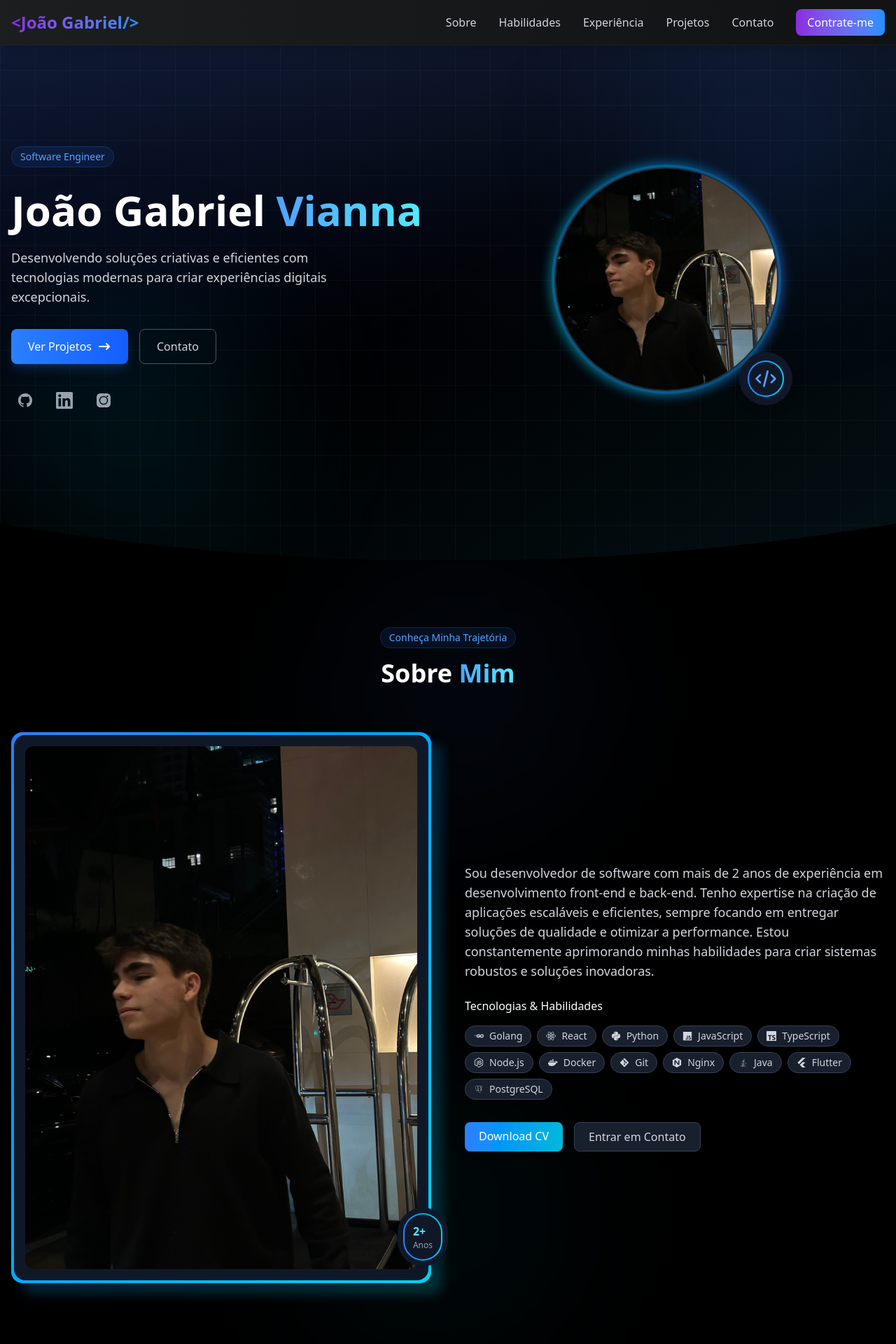
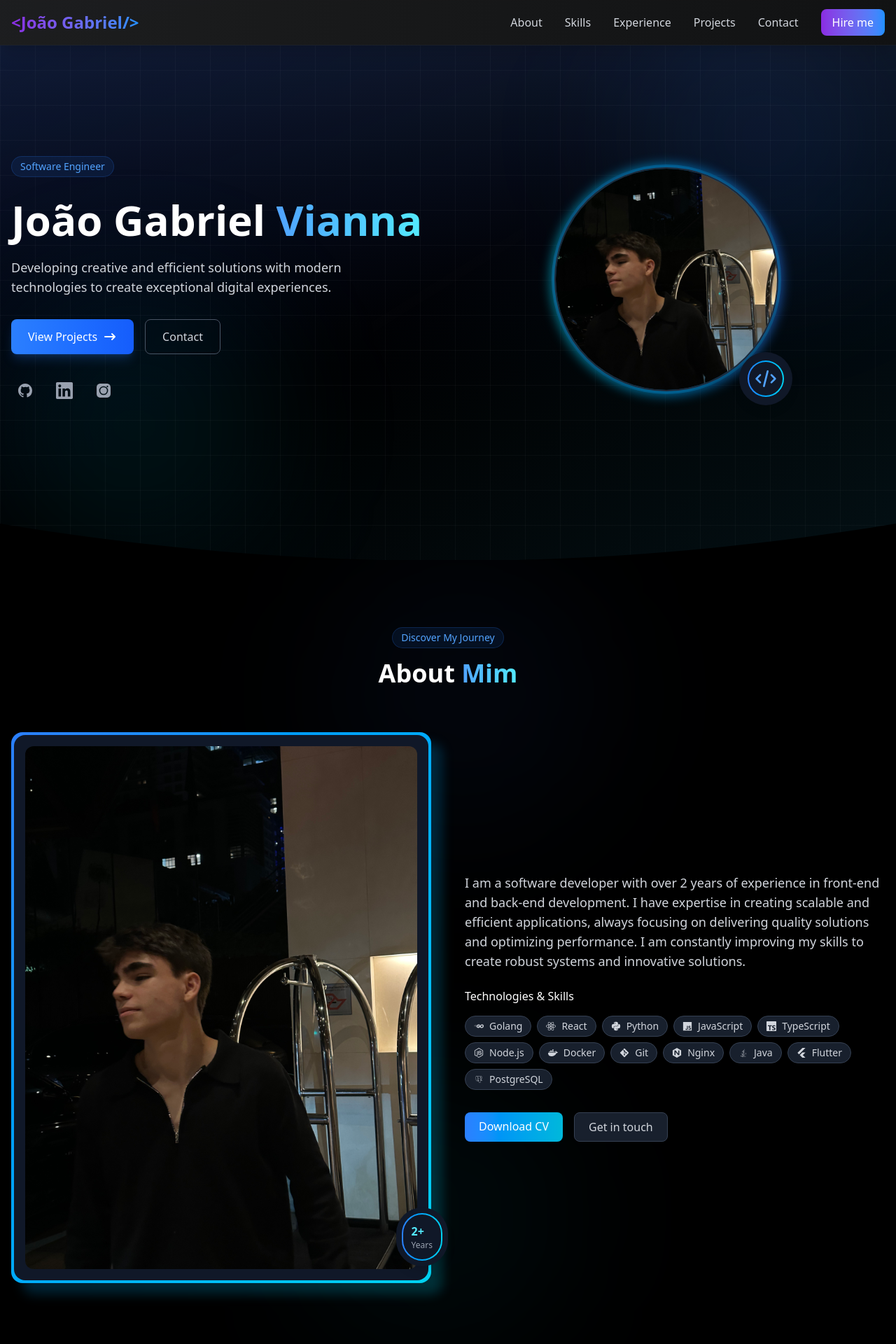
Before and after one commit to JoaoGabrielVianna/portfolio, a React (Vite) app: page / in a window 1280 px wide. Shown: the top 1920 px of the page at 70% size. Built offline with nearby package versions, Linux system fonts and the light colour scheme.

Commit message:
✨ feat: Traduzi todo o conteúdo do projeto para inglês

```diff
--- a/src/components/about.tsx
+++ b/src/components/about.tsx
@@ -15,10 +15,10 @@ function AboutSection() {
         {/* Título com estilo similar ao hero */}
         <div className="flex flex-col items-center mb-16">
           <div className="inline-block px-3 py-1 bg-blue-500/10 text-blue-400 rounded-full text-sm font-medium mb-4 backdrop-blur-sm border border-blue-500/20">
-            Conheça Minha Trajetória
+            Discover My Journey
           </div>
           <h2 className="text-3xl md:text-4xl font-bold text-white">
-            Sobre <span className="text-transparent bg-clip-text bg-gradient-to-r from-blue-400 to-cyan-300">Mim</span>
+            About <span className="text-transparent bg-clip-text bg-gradient-to-r from-blue-400 to-cyan-300">Mim</span>
           </h2>
         </div>
 
@@ -46,7 +46,7 @@ function AboutSection() {
                 <div className="bg-gradient-to-r from-blue-500 to-cyan-400 rounded-full p-0.5">
                   <div className="bg-gray-900 rounded-full p-3">
                     <div className="text-cyan-300 font-bold">2+</div>
-                    <div className="text-xs text-gray-400">Anos</div>
+                    <div className="text-xs text-gray-400">Years</div>
                   </div>
                 </div>
               </div>
@@ -56,13 +56,12 @@ function AboutSection() {
           {/* Informações pessoais */}
           <div>
             <p className="text-lg text-gray-300 mb-6">
-              Sou desenvolvedor de software com mais de 2 anos de experiência em desenvolvimento front-end e back-end. Tenho expertise na criação de aplicações escaláveis e eficientes, sempre focando em entregar soluções de qualidade e otimizar a performance. Estou constantemente aprimorando minhas habilidades para criar sistemas robustos e soluções inovadoras.
-            </p>
+              I am a software developer with over 2 years of experience in front-end and back-end development. I have expertise in creating scalable and efficient applications, always focusing on delivering quality solutions and optimizing performance. I am constantly improving my skills to create robust systems and innovative solutions.            </p>
 
 
             {/* Skills */}
             <div className="mb-8">
-              <h3 className="text-white font-medium mb-4">Tecnologias & Habilidades</h3>
+              <h3 className="text-white font-medium mb-4">Technologies & Skills</h3>
               <div className="flex flex-wrap gap-2">
                 {skills.map((skill) => (
                   <span
@@ -89,7 +88,7 @@ function AboutSection() {
                 href="#contact"
                 className="px-5 py-2 bg-gray-800/80 backdrop-blur-sm border border-gray-700 text-gray-300 hover:text-white rounded-lg transition-all hover:border-gray-500 hover:bg-white/5"
               >
-                Entrar em Contato
+                Get in touch
               </a>
             </div>
           </div>
--- a/src/components/contact.tsx
+++ b/src/components/contact.tsx
@@ -1,19 +1,19 @@
-function ContactSection(){
-  return(
+function ContactSection() {
+  return (
     <section id="contact" className="py-24 bg-gradient-to-b from-gray-900 to-black relative">
       <div className="container mx-auto px-4 relative z-10">
-          {/* Título com estilo consistente */}
+        {/* Consistent Title Styling */}
         <div className="flex flex-col items-center mb-16">
           <div className="inline-block px-3 py-1 bg-blue-500/10 text-blue-400 rounded-full text-sm font-medium mb-4">
-              Vamos Trabalhar Juntos
+            Let's Work Together
           </div>
           <h2 className="text-3xl md:text-4xl font-bold text-white">
-              Entre em <span className="text-transparent bg-clip-text bg-gradient-to-r from-blue-400 to-cyan-300">Contato</span>
+            Get in <span className="text-transparent bg-clip-text bg-gradient-to-r from-blue-400 to-cyan-300">Touch</span>
           </h2>
         </div>
 
         <div className="max-w-3xl mx-auto">
-            {/* Cards com informações de contato */}
+          {/* Contact Info Cards */}
           <div className="grid grid-cols-1 md:grid-cols-3 gap-6 mb-12">
             {/* Email */}
             <div className="p-6 bg-gray-800/80 backdrop-blur-sm border border-gray-700 rounded-xl hover:border-blue-500/50 transition-all duration-300 hover:shadow-lg hover:shadow-blue-500/10 group">
@@ -30,7 +30,7 @@ function ContactSection(){
               </div>
             </div>
 
-              {/* Telefone */}
+            {/* Phone */}
             <div className="p-6 bg-gray-800/80 backdrop-blur-sm border border-gray-700 rounded-xl hover:border-blue-500/50 transition-all duration-300 hover:shadow-lg hover:shadow-blue-500/10 group">
               <div className="flex flex-col items-center text-center">
                 <div className="w-14 h-14 flex items-center justify-center rounded-full bg-gradient-to-br from-blue-500/20 to-cyan-400/20 mb-4 group-hover:from-blue-500/30 group-hover:to-cyan-400/30 transition-all">
@@ -38,7 +38,7 @@ function ContactSection(){
                     <path strokeLinecap="round" strokeLinejoin="round" strokeWidth={2} d="M3 5a2 2 0 012-2h3.28a1 1 0 01.948.684l1.498 4.493a1 1 0 01-.502 1.21l-2.257 1.13a11.042 11.042 0 005.516 5.516l1.13-2.257a1 1 0 011.21-.502l4.493 1.498a1 1 0 01.684.949V19a2 2 0 01-2 2h-1C9.716 21 3 14.284 3 6V5z" />
                   </svg>
                 </div>
-                  <h3 className="text-lg font-medium text-white mb-2">Telefone</h3>
+                <h3 className="text-lg font-medium text-white mb-2">Phone</h3>
                 <a href="tel:+5567999850112" className="text-gray-300 hover:text-blue-400 transition-colors">
                   +55 67 99985-0112
                 </a>
@@ -61,19 +61,20 @@ function ContactSection(){
             </div>
           </div>
 
-            {/* Formulário de contato */}
-            {/* <div className="p-8 bg-gray-800/80 backdrop-blur-sm border border-gray-700 rounded-xl shadow-lg">
-              <h3 className="text-xl font-bold text-white mb-6 text-center">Envie uma mensagem</h3>
+          {/* Optional contact form (commented out) */}
+          {/*
+          <div className="p-8 bg-gray-800/80 backdrop-blur-sm border border-gray-700 rounded-xl shadow-lg">
+            <h3 className="text-xl font-bold text-white mb-6 text-center">Send a Message</h3>
 
             <form>
               <div className="grid grid-cols-1 md:grid-cols-2 gap-6 mb-6">
                 <div>
-                    <label htmlFor="name" className="block text-sm font-medium text-gray-300 mb-2">Nome</label>
+                  <label htmlFor="name" className="block text-sm font-medium text-gray-300 mb-2">Name</label>
                   <input
                     type="text"
                     id="name"
                     className="w-full px-4 py-3 bg-gray-700 border border-gray-600 rounded-lg focus:outline-none focus:ring-2 focus:ring-blue-500 focus:border-transparent text-white"
-                      placeholder="Seu nome"
+                    placeholder="Your name"
                   />
                 </div>
                 <div>
@@ -82,28 +83,28 @@ function ContactSection(){
                     type="email"
                     id="email"
                     className="w-full px-4 py-3 bg-gray-700 border border-gray-600 rounded-lg focus:outline-none focus:ring-2 focus:ring-blue-500 focus:border-transparent text-white"
-                      placeholder="seu.email@exemplo.com"
+                    placeholder="your.email@example.com"
                   />
                 </div>
               </div>
 
               <div className="mb-6">
-                  <label htmlFor="subject" className="block text-sm font-medium text-gray-300 mb-2">Assunto</label>
+                <label htmlFor="subject" className="block text-sm font-medium text-gray-300 mb-2">Subject</label>
                 <input
                   type="text"
                   id="subject"
                   className="w-full px-4 py-3 bg-gray-700 border border-gray-600 rounded-lg focus:outline-none focus:ring-2 focus:ring-blue-500 focus:border-transparent text-white"
-                    placeholder="Assunto da mensagem"
+                  placeholder="Subject of the message"
                 />
               </div>
 
               <div className="mb-6">
-                  <label htmlFor="message" className="block text-sm font-medium text-gray-300 mb-2">Mensagem</label>
+                <label htmlFor="message" className="block text-sm font-medium text-gray-300 mb-2">Message</label>
                 <textarea
                   id="message"
                   rows={5}
                   className="w-full px-4 py-3 bg-gray-700 border border-gray-600 rounded-lg focus:outline-none focus:ring-2 focus:ring-blue-500 focus:border-transparent text-white resize-none"
-                    placeholder="Escreva sua mensagem aqui..."
+                  placeholder="Write your message here..."
                 ></textarea>
               </div>
 
@@ -112,19 +113,20 @@ function ContactSection(){
                   type="submit"
                   className="px-8 py-3 bg-gradient-to-r from-blue-500 to-cyan-500 text-white rounded-lg hover:shadow-lg hover:shadow-blue-500/20 transition-all font-medium"
                 >
-                    Enviar Mensagem
+                  Send Message
                 </button>
               </div>
             </form>
-            </div> */}
+          </div>
+          */}
         </div>
       </div>
 
-        {/* Decoração extra */}
+      {/* Decorative blur effects */}
       <div className="absolute top-0 left-1/4 w-64 h-64 bg-blue-500/5 rounded-full filter blur-3xl"></div>
       <div className="absolute bottom-0 right-1/3 w-72 h-72 bg-cyan-500/5 rounded-full filter blur-3xl"></div>
     </section>
-  )
+  );
 }
 
-export default ContactSection
+export default ContactSection;
--- a/src/components/experience.tsx
+++ b/src/components/experience.tsx
@@ -6,7 +6,7 @@ const experiences = [
     company: "Sonoflow",
     period: "2023 - 2024",
     type: "Full-time",
-    description: "Desenvolvedor do Sonoflow, um aplicativo de diário do sono focado no monitoramento e análise dos hábitos de sono dos usuários. Fui responsável pela criação do aplicativo móvel e do dashboard web.",
+    description: "Developer of Sonoflow, a sleep diary app focused on monitoring and analyzing users' sleep habits. I was responsible for building both the mobile application and the web dashboard.",
     skills: ["React", "TypeScript", "Firebase", "Mobile Development", "Flutter"]
   },
   // {
@@ -22,7 +22,7 @@ const experiences = [
     company: "Unitime (Personal Project - Open Source)",
     period: "2025 - Present",
     type: "Full-time",
-    description: "Desenvolvedor principal do Unitime, um projeto open-source focado em criar soluções digitais personalizadas para empresas, utilizando Golang, React.js, Docker e TypeScript.",
+    description: "Lead developer of Unitime, an open-source project focused on building custom digital solutions for businesses using Golang, React.js, Docker, and TypeScript.",
     skills: ["Golang", "React.js", "Docker", "TypeScript"]
   },
   {
@@ -30,7 +30,7 @@ const experiences = [
     company: "VidiNine",
     period: "2025 - Present",
     type: "Full-time",
-    description: "Engenheiro de software na VidiNine, plataforma de e-commerce modular construída com Golang, React, PostgreSQL e Docker. Trabalho com microserviços, focando no desenvolvimento e manutenção de serviços como o auth-service, que gerencia autenticação e autorização de usuários.",
+    description: "Software engineer at VidiNine, a modular e-commerce platform built with Golang, React, PostgreSQL, and Docker. I work with microservices, focusing on the development and maintenance of services like the auth-service, which handles user authentication and authorization.",
     skills: ["Golang", "React.js", "Docker", "PostgreSQL", "Microservices", "TypeScript"]
   }
 
@@ -46,10 +46,10 @@ function ExperienceSection() {
         {/* Título com estilo consistente */}
         <div className="flex flex-col items-center mb-16">
           <div className="inline-block px-3 py-1 bg-blue-500/10 text-blue-400 rounded-full text-sm font-medium mb-4 backdrop-blur-sm border border-blue-500/20">
-            Minha Jornada Profissional
+            My Professional Journey
           </div>
           <h2 className="text-3xl md:text-4xl font-bold text-white">
-            <span className="text-transparent bg-clip-text bg-gradient-to-r from-blue-400 to-cyan-300">Experiência</span> Profissional
+            <span className="text-transparent bg-clip-text bg-gradient-to-r from-blue-400 to-cyan-300">Experience</span> Professional
           </h2>
         </div>
 
--- a/src/components/hero.tsx
+++ b/src/components/hero.tsx
@@ -1,7 +1,7 @@
 import photo from '../assets/joaogabrielvianna.jpg'
 
 function HeroSection() {
-  return(
+  return (
     <section id="hero" className="min-h-screen flex items-center justify-center bg-gradient-to-b from-gray-900 to-black relative overflow-hidden">
       {/* Background com gradientes e grid aprimorados */}
       <div className=" inset-0 fixed">
@@ -22,17 +22,17 @@ function HeroSection() {
             João Gabriel <span className="text-transparent bg-clip-text bg-gradient-to-r from-blue-400 to-cyan-300">Vianna</span>
           </h1>
           <p className="text-lg text-gray-300 max-w-lg mb-8">
-          Desenvolvendo soluções criativas e eficientes com tecnologias modernas para criar experiências digitais excepcionais.
+            Developing creative and efficient solutions with modern technologies to create exceptional digital experiences.
           </p>
           <div className="flex flex-wrap gap-4">
             <a href="#experience" className="px-6 py-3 bg-gradient-to-r from-blue-500 to-blue-600 hover:from-blue-400 hover:to-blue-500 text-white rounded-lg transition-all font-medium flex items-center shadow-lg shadow-blue-500/20">
-            Ver Projetos
+              View Projects
               <svg xmlns="http://www.w3.org/2000/svg" className="h-5 w-5 ml-2" viewBox="0 0 20 20" fill="currentColor">
                 <path fillRule="evenodd" d="M12.293 5.293a1 1 0 011.414 0l4 4a1 1 0 010 1.414l-4 4a1 1 0 01-1.414-1.414L14.586 11H3a1 1 0 110-2h11.586l-2.293-2.293a1 1 0 010-1.414z" clipRule="evenodd" />
               </svg>
             </a>
             <a href="#contact" className="px-6 py-3 border border-gray-600 hover:border-gray-400 text-gray-300 hover:text-white rounded-lg transition-all font-medium backdrop-blur-sm hover:bg-white/5">
-            Contato
+              Contact
             </a>
           </div>
 
--- a/src/components/navbar.tsx
+++ b/src/components/navbar.tsx
@@ -1,10 +1,10 @@
 function Navbar() {
   const navItems = [
-    { name: "Sobre", href: "#about" },
-    { name: "Habilidades", href: "#skills" },
-    { name: "Experiência", href: "#experience" },
-    { name: "Projetos", href: "#projects" },
-    { name: "Contato", href: "#contact" }
+    { name: "About", href: "#about" },
+    { name: "Skills", href: "#skills" },
+    { name: "Experience", href: "#experience" },
+    { name: "Projects", href: "#projects" },
+    { name: "Contact", href: "#contact" }
   ];
 
   return (
@@ -44,7 +44,7 @@ function Navbar() {
               href="#contact"
               className="px-4 py-2 bg-gradient-to-r from-[#8A2BE2] to-[#1E90FF] text-white rounded-lg hover:shadow-lg hover:shadow-blue-500/20 transition-all duration-300"
             >
-              Contrate-me
+              Hire me
             </a>
           </li>
         </ul>
@@ -68,7 +68,7 @@ function Navbar() {
               href="#contact"
               className="block px-4 py-2 bg-gradient-to-r from-[#8A2BE2] to-[#1E90FF] text-white rounded-lg hover:shadow-lg hover:shadow-blue-500/20 transition-all duration-300 text-center mt-2"
             >
-              Contrate-me
+              Hire me
             </a>
           </li>
         </ul>
--- a/src/components/project.tsx
+++ b/src/components/project.tsx
@@ -1,19 +1,19 @@
 const projects = [
   {
     name: 'VidiNine',
-    description: 'Plataforma de e-commerce modular construída com Golang, React, PostgreSQL e Docker, utilizando microserviços para garantir flexibilidade e escalabilidade.',
+    description: 'Modular e-commerce platform built with Golang, React, PostgreSQL, and Docker, using microservices to ensure flexibility and scalability.',
     technologies: ['Golang', 'React.js', 'Docker', 'PostgreSQL', 'Microservices'],
     link: 'https://github.com/JoaoGabrielVianna/vidinine-ecommerce',
   },
   {
     name: 'UniTime',
-    description: 'Aplicativo para gerenciamento de horários acadêmicos, permitindo que os usuários organizem suas aulas, compromissos e atividades extracurriculares de forma eficiente.',
+    description: 'Scheduling app for academic routines, allowing users to efficiently organize their classes, appointments, and extracurricular activities.',
     technologies: ['Golang', 'React.js', 'Docker'],
     link: 'https://github.com/JoaoGabrielVianna/uniTime',
   },
   {
     name: 'TheSisterHood',
-    description: 'Aplicativo dedicado a aumentar a segurança das mulheres, conectando-as em tempo real para o reporte de situações de risco e fornecendo uma plataforma de apoio mútuo.',
+    description: 'App dedicated to increasing women’s safety by enabling real-time connection for reporting risky situations and offering mutual support.',
     technologies: ['Golang', 'React.js', 'Docker', 'Flutter'],
     link: 'https://github.com/TheSisterHood',
   },
@@ -23,27 +23,27 @@ function ProjectSection() {
   return (
     <section id="projects" className="py-24 relative overflow-hidden">
       <div className="container mx-auto px-4 relative z-10">
-        {/* Título */}
+        {/* Title */}
         <div className="flex flex-col items-center mb-16">
           <div className="inline-block px-3 py-1 bg-blue-500/10 text-blue-400 rounded-full text-sm font-medium mb-4">
-            Trabalhos Realizados
+            Completed Work
           </div>
           <h2 className="text-3xl md:text-4xl font-bold text-white">
-            Meus <span className="text-transparent bg-clip-text bg-gradient-to-r from-blue-400 to-cyan-300">Projetos</span>
+            My <span className="text-transparent bg-clip-text bg-gradient-to-r from-blue-400 to-cyan-300">Projects</span>
           </h2>
         </div>
 
-        {/* Grid de projetos */}
+        {/* Projects Grid */}
         <div className="grid grid-cols-1 md:grid-cols-2 lg:grid-cols-3 gap-8">
           {projects.map((project, index) => (
             <div
               key={index}
               className="group relative overflow-hidden rounded-xl bg-gray-800/80 backdrop-blur-sm border border-gray-700 transition-all duration-300 hover:border-blue-500/50 hover:shadow-lg hover:shadow-blue-500/10"
             >
-              {/* Efeito visual de fundo */}
+              {/* Background visual effect */}
               <div className="absolute inset-0 bg-gradient-to-br from-blue-500/20 to-purple-500/20 opacity-0 group-hover:opacity-100 transition-opacity duration-300"></div>
 
-              {/* Conteúdo do projeto */}
+              {/* Project Content */}
               <div className="p-6 relative z-10 h-full flex flex-col">
                 {/* Badge */}
                 <div className="absolute -right-2 -top-2 w-12 h-12 flex items-center justify-center">
@@ -51,17 +51,17 @@ function ProjectSection() {
                   <span className="relative text-cyan-300 font-mono text-sm font-bold">#{index + 1}</span>
                 </div>
 
-                {/* Título */}
+                {/* Title */}
                 <h3 className="text-2xl font-bold mb-3 text-transparent bg-clip-text bg-gradient-to-r from-blue-400 to-cyan-300">
                   {project.name}
                 </h3>
 
-                {/* Descrição */}
+                {/* Description */}
                 <p className="text-gray-300 mb-6 flex-grow">
                   {project.description}
                 </p>
 
-                {/* Tecnologias */}
+                {/* Technologies */}
                 <div className="mb-6 flex flex-wrap gap-2">
                   {project.technologies.map((tech, idx) => (
                     <span
@@ -80,7 +80,7 @@ function ProjectSection() {
                   rel="noopener noreferrer"
                   className="w-full px-4 py-3 flex items-center justify-center bg-gradient-to-r from-blue-500 to-cyan-500 bg-size-200 bg-pos-0 hover:bg-pos-100 text-white rounded-lg transition-all duration-500 font-medium text-sm"
                 >
-                  Ver Projeto
+                  View Project
                   <svg xmlns="http://www.w3.org/2000/svg" className="h-4 w-4 ml-2" viewBox="0 0 20 20" fill="currentColor">
                     <path fillRule="evenodd" d="M12.293 5.293a1 1 0 011.414 0l4 4a1 1 0 010 1.414l-4 4a1 1 0 01-1.414-1.414L14.586 11H3a1 1 0 110-2h11.586l-2.293-2.293a1 1 0 010-1.414z" clipRule="evenodd" />
                   </svg>
@@ -90,7 +90,7 @@ function ProjectSection() {
           ))}
         </div>
 
-        {/* Botão de ver mais projetos */}
+        {/* View More Projects Button */}
         <div className="mt-12 text-center">
           <a
             href="https://github.com/joaogabrielvianna"
@@ -101,7 +101,7 @@ function ProjectSection() {
             <svg className="w-5 h-5 mr-2" fill="currentColor" viewBox="0 0 24 24" aria-hidden="true">
               <path fillRule="evenodd" d="M12 2C6.477 2 2 6.484 2 12.017c0 4.425 2.865 8.18 6.839 9.504.5.092.682-.217.682-.483 0-.237-.008-.868-.013-1.703-2.782.605-3.369-1.343-3.369-1.343-.454-1.158-1.11-1.466-1.11-1.466-.908-.62.069-.608.069-.608 1.003.07 1.531 1.032 1.531 1.032.892 1.53 2.341 1.088 2.91.832.092-.647.35-1.088.636-1.338-2.22-.253-4.555-1.113-4.555-4.951 0-1.093.39-1.988 1.029-2.688-.103-.253-.446-1.272.098-2.65 0 0 .84-.27 2.75 1.026A9.564 9.564 0 0112 6.844c.85.004 1.705.115 2.504.337 1.909-1.296 2.747-1.027 2.747-1.027.546 1.379.202 2.398.1 2.651.64.7 1.028 1.595 1.028 2.688 0 3.848-2.339 4.695-4.566 4.943.359.309.678.92.678 1.855 0 1.338-.012 2.419-.012 2.747 0 .268.18.58.688.482A10.019 10.019 0 0022 12.017C22 6.484 17.522 2 12 2z" clipRule="evenodd" />
             </svg>
-            Ver Mais Projetos no GitHub
+            See More Projects on GitHub
           </a>
         </div>
       </div>
--- a/src/components/skills.tsx
+++ b/src/components/skills.tsx
@@ -12,10 +12,10 @@ export default function SkillsSection() {
         {/* Título com estilo consistente */}
         <div className="flex flex-col items-center mb-16">
           <div className="inline-block px-3 py-1 bg-blue-500/10 text-blue-400 rounded-full text-sm font-medium mb-4 backdrop-blur-sm border border-blue-500/20">
-            Meu Arsenal Técnico
+            My Technical Arsenal
           </div>
           <h2 className="text-3xl md:text-4xl font-bold text-white">
-            <span className="text-transparent bg-clip-text bg-gradient-to-r from-blue-400 to-cyan-300">Habilidades</span> & Tecnologias
+            <span className="text-transparent bg-clip-text bg-gradient-to-r from-blue-400 to-cyan-300">Skills</span> & Technologies
           </h2>
         </div>
 
```
Lines whose indentation alone changed are shown as unchanged.
